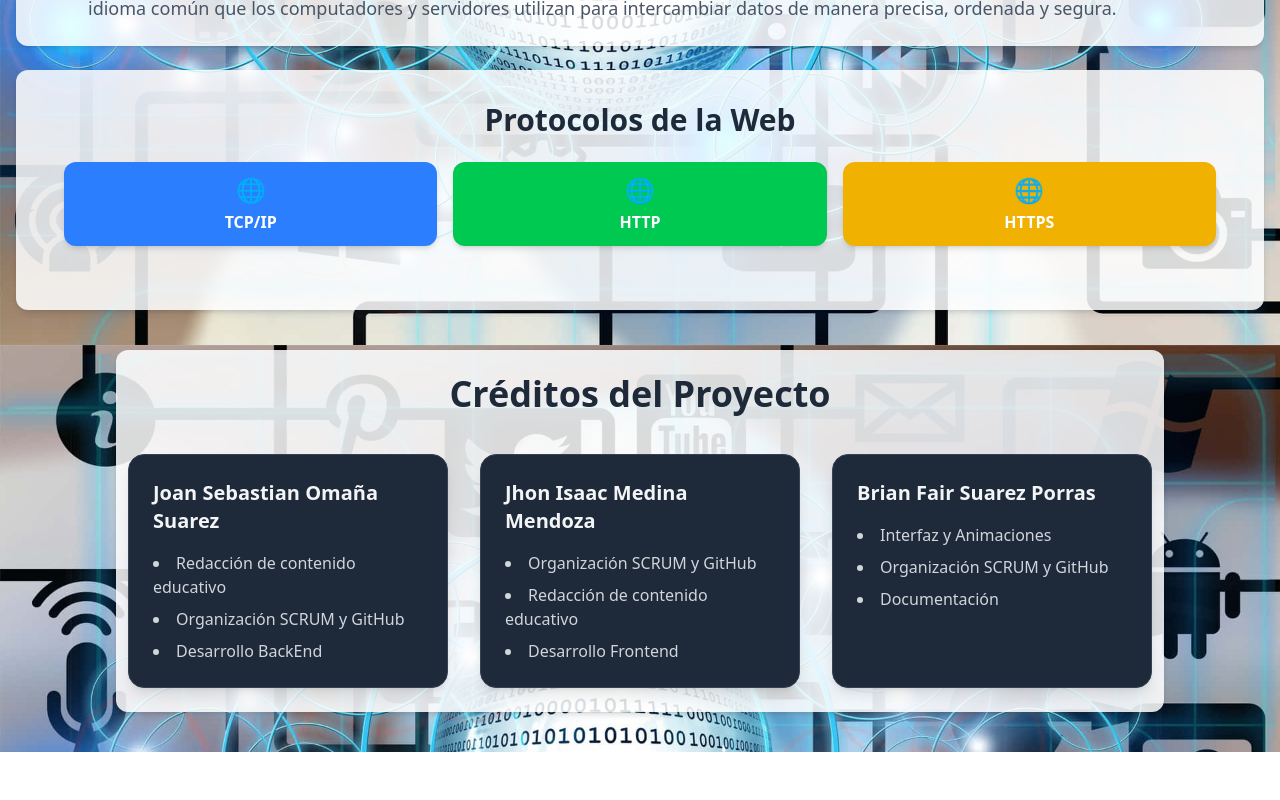
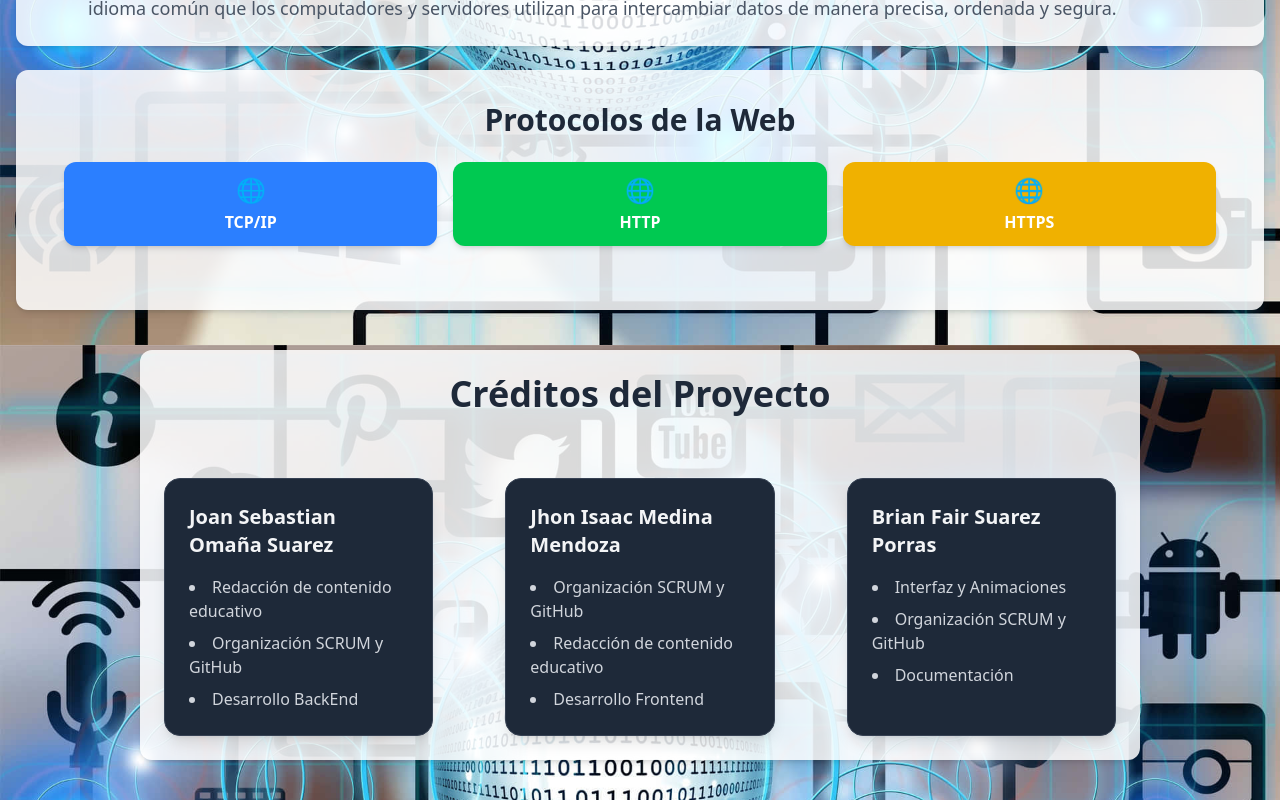
Before and after one commit to joanomana/internet, a Next.js app: page / in a window 1280 px wide. Shown: the part 2071-2871 px from the top of the page. Before the commit the page ends 2823 px from the top, so only its background shows below. Built offline with nearby package versions, Linux system fonts and the light colour scheme.

Commit message:
feat: :construction: the design of the interactive website is finalized

```diff
--- a/src/components/Creditos.jsx
+++ b/src/components/Creditos.jsx
@@ -30,12 +30,12 @@ const team = [
 
 export default function CreditsSection() {
   return (
-    <section className="bg-white/85 mx-auto px-3 space-y-6 p-6 rounded-xl shadow-md " id="credits">
-      <div className="max-w-5xl mx-auto">
+    <section id="Creditos">
+      <div className="bg-white/85 p-6 rounded-xl shadow-md flex flex-col items-center gap-6 xl:w-350 sm:max-w-250">
         <h2 className="text-4xl font-bold mb-10 text-center text-gray-800">
           Créditos del Proyecto
         </h2>
-        <div className="grid md:grid-cols-3 gap-8">
+        <div className="grid md:grid-cols-3 gap-18">
           {team.map((member, index) => (
             <div
               key={index}
```
